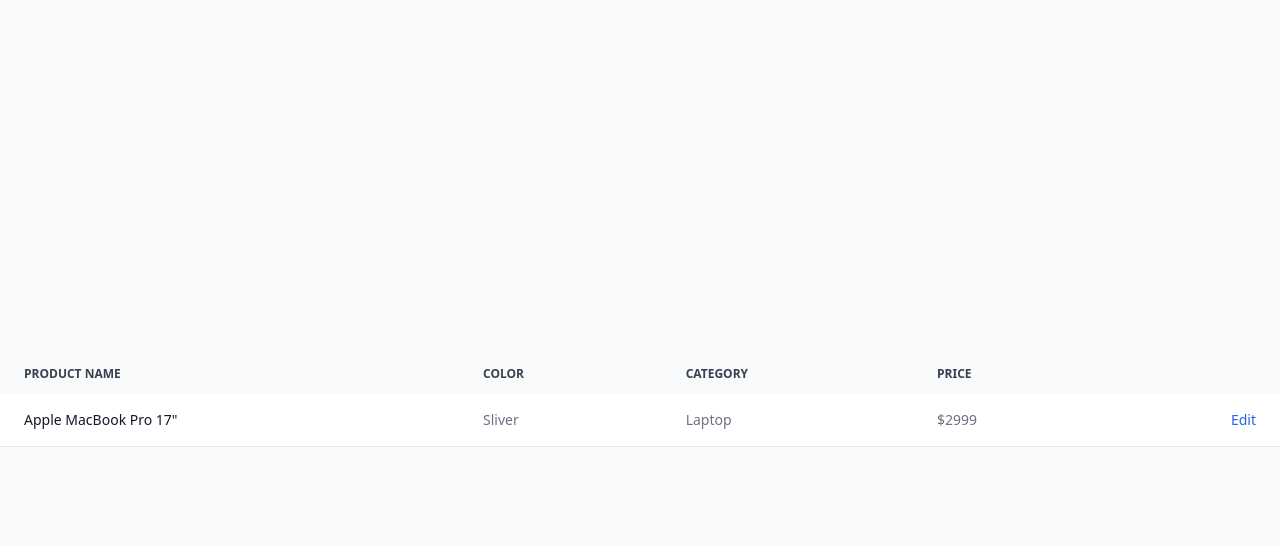
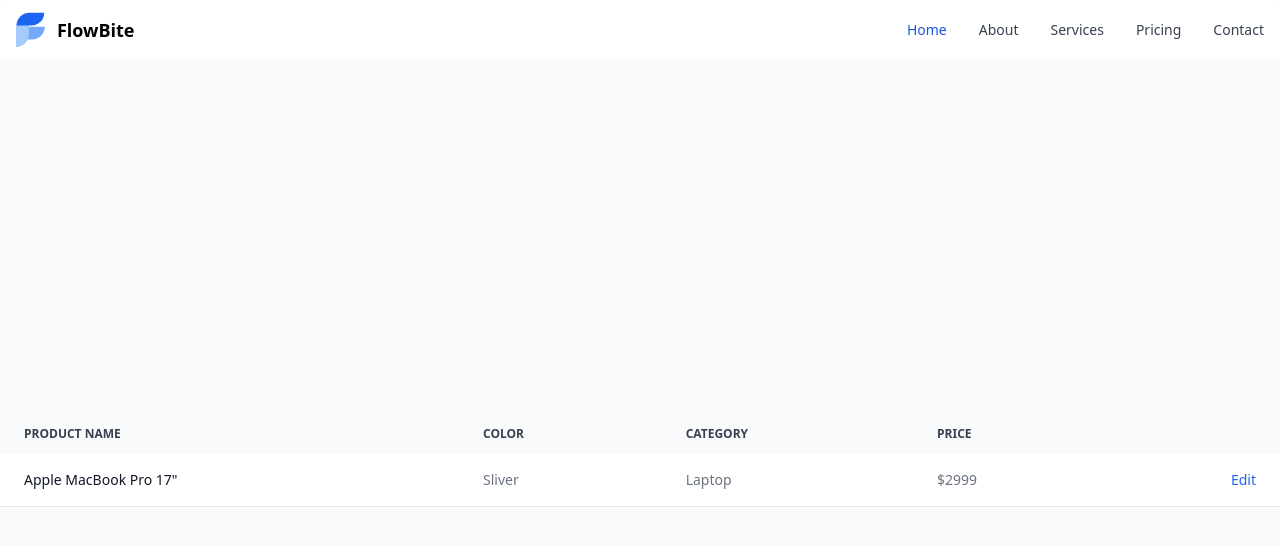
Before and after one commit to amiralidevmoon/react-redux-project, a React (Create React App) app: page / in a window 1280 px wide. Shown: the top 546 px of the page. Built offline with nearby package versions, Linux system fonts and the light colour scheme.

Commit message:
add header component

```diff
--- a/public/index.html
+++ b/public/index.html
@@ -25,6 +25,15 @@
       Learn how to configure a non-root public URL by running `npm run build`.
     -->
     <title>React App</title>
+    <!-- flowbit dark mode check -->
+    <script>
+        // On page load or when changing themes, best to add inline in `head` to avoid FOUC
+        if (localStorage.getItem('color-theme') === 'dark' || (!('color-theme' in localStorage) && window.matchMedia('(prefers-color-scheme: dark)').matches)) {
+            document.documentElement.classList.add('dark');
+        } else {
+            document.documentElement.classList.remove('dark')
+        }
+    </script>
 </head>
 <body class="bg-gray-50 dark:bg-gray-800">
 <noscript>You need to enable JavaScript to run this app.</noscript>
--- a/src/components/app.jsx
+++ b/src/components/app.jsx
@@ -1,11 +1,15 @@
 import {Route, Routes} from "react-router-dom";
 import Home from "../routes/users/home";
+import Header from "./layouts/header";
 
 function App() {
     return (
-        <Routes>
-            <Route path="/" element={<Home/>}/>
-        </Routes>
+        <>
+            <Header/>
+            <Routes>
+                <Route path="/" element={<Home/>}/>
+            </Routes>
+        </>
     );
 }
 
--- /dev/null
+++ b/src/components/layouts/header.jsx
@@ -0,0 +1,121 @@
+import React, {useState} from "react";
+
+const Header = () => {
+    const [burgerMenu, setburgerMenu] = useState(false);
+    return (
+        <nav class="bg-white border-gray-200 px-2 sm:px-4 py-2.5 rounded dark:bg-gray-800">
+            <div class="container flex flex-wrap justify-between items-center mx-auto">
+                <a href="#" class="flex">
+                    <svg
+                        class="mr-3 h-10"
+                        viewBox="0 0 52 72"
+                        fill="none"
+                        xmlns="http://www.w3.org/2000/svg"
+                    >
+                        <path
+                            d="M1.87695 53H28.7791C41.5357 53 51.877 42.7025 51.877 30H24.9748C12.2182 30 1.87695 40.2975 1.87695 53Z"
+                            fill="#76A9FA"
+                        ></path>
+                        <path
+                            d="M0.000409561 32.1646L0.000409561 66.4111C12.8618 66.4111 23.2881 55.9849 23.2881 43.1235L23.2881 8.87689C10.9966 8.98066 1.39567 19.5573 0.000409561 32.1646Z"
+                            fill="#A4CAFE"
+                        ></path>
+                        <path
+                            d="M50.877 5H23.9748C11.2182 5 0.876953 15.2975 0.876953 28H27.7791C40.5357 28 50.877 17.7025 50.877 5Z"
+                            fill="#1C64F2"
+                        ></path>
+                    </svg>
+                    <span class="self-center text-lg font-semibold whitespace-nowrap dark:text-white">
+            FlowBite
+          </span>
+                </a>
+                <button
+                    onClick={() => setburgerMenu(!burgerMenu)}
+                    type="button"
+                    class="inline-flex items-center p-2 ml-3 text-sm text-gray-500 rounded-lg md:hidden hover:bg-gray-100focus:outline-none focus:ring-2 focus:ring-gray-200 dark:text-gray-400 dark:hover:bg-gray-700 dark:focus:ring-gray-600"
+                    aria-controls="mobile-menu-2"
+                    aria-expanded="false"
+                >
+                    <span class="sr-only">Open main menu</span>
+                    <svg
+                        class="w-6 h-6"
+                        fill="currentColor"
+                        viewBox="0 0 20 20"
+                        xmlns="http://www.w3.org/2000/svg"
+                    >
+                        <path
+                            fill-rule="evenodd"
+                            d="M3 5a1 1 0 011-1h12a1 1 0 110 2H4a1 1 0 01-1-1zM3 10a1 1 0 011-1h12a1 1 0 110 2H4a1 1 0 01-1-1zM3 15a1 1 0 011-1h12a1 1 0 110 2H4a1 1 0 01-1-1z"
+                            clip-rule="evenodd"
+                        ></path>
+                    </svg>
+                    <svg
+                        class="hidden w-6 h-6"
+                        fill="currentColor"
+                        viewBox="0 0 20 20"
+                        xmlns="http://www.w3.org/2000/svg"
+                    >
+                        <path
+                            fill-rule="evenodd"
+                            d="M4.293 4.293a1 1 0 011.414 0L10 8.586l4.293-4.293a1 1 0 111.414 1.414L11.414 10l4.293 4.293a1 1 0 01-1.414 1.414L10 11.414l-4.293 4.293a1 1 0 01-1.414-1.414L8.586 10 4.293 5.707a1 1 0 010-1.414z"
+                            clip-rule="evenodd"
+                        ></path>
+                    </svg>
+                </button>
+                <div
+                    class={
+                        burgerMenu
+                            ? "w-full md:block md:w-auto"
+                            : "hidden w-full md:block md:w-auto"
+                    }
+                >
+                    <ul class="flex flex-col mt-4 md:flex-row md:space-x-8 md:mt-0 md:text-sm md:font-medium">
+                        <li>
+                            <a
+                                href="#"
+                                class="block py-2 pr-4 pl-3 text-white bg-blue-700 rounded md:bg-transparent md:text-blue-700 md:p-0 dark:text-white"
+                                aria-current="page"
+                            >
+                                Home
+                            </a>
+                        </li>
+                        <li>
+                            <a
+                                href="#"
+                                class="block py-2 pr-4 pl-3 text-gray-700 border-b border-gray-100 hover:bg-gray-50 md:hover:bg-transparent md:border-0 md:hover:text-blue-700 md:p-0 dark:text-gray-400 md:dark:hover:text-white dark:hover:bg-gray-700 dark:hover:text-white md:dark:hover:bg-transparent dark:border-gray-700"
+                            >
+                                About
+                            </a>
+                        </li>
+                        <li>
+                            <a
+                                href="#"
+                                class="block py-2 pr-4 pl-3 text-gray-700 border-b border-gray-100 hover:bg-gray-50 md:hover:bg-transparent md:border-0 md:hover:text-blue-700 md:p-0 dark:text-gray-400 md:dark:hover:text-white dark:hover:bg-gray-700 dark:hover:text-white md:dark:hover:bg-transparent dark:border-gray-700"
+                            >
+                                Services
+                            </a>
+                        </li>
+                        <li>
+                            <a
+                                href="#"
+                                class="block py-2 pr-4 pl-3 text-gray-700 border-b border-gray-100 hover:bg-gray-50 md:hover:bg-transparent md:border-0 md:hover:text-blue-700 md:p-0 dark:text-gray-400 md:dark:hover:text-white dark:hover:bg-gray-700 dark:hover:text-white md:dark:hover:bg-transparent dark:border-gray-700"
+                            >
+                                Pricing
+                            </a>
+                        </li>
+                        <li>
+                            <a
+                                href="#"
+                                class="block py-2 pr-4 pl-3 text-gray-700 hover:bg-gray-50 md:hover:bg-transparent md:border-0 md:hover:text-blue-700 md:p-0 dark:text-gray-400 md:dark:hover:text-white dark:hover:bg-gray-700 dark:hover:text-white md:dark:hover:bg-transparent"
+                            >
+                                Contact
+                            </a>
+                        </li>
+                    </ul>
+                </div>
+            </div>
+        </nav>
+    );
+};
+
+export default Header;
--- a/src/index.jsx
+++ b/src/index.jsx
@@ -3,6 +3,7 @@
 import './styles/index.css';
 import App from './components/app';
 import {BrowserRouter} from "react-router-dom";
+import 'flowbite';
 
 const root = ReactDOM.createRoot(document.getElementById('root'));
 root.render(
--- a/tailwind.config.js
+++ b/tailwind.config.js
@@ -1,9 +1,12 @@
 module.exports = {
     content: [
+        "./node_modules/flowbite/**/*.js",
         "./src/**/*.{js,jsx,ts,tsx}",
     ],
     theme: {
         extend: {},
     },
-    plugins: [],
+    plugins: [
+        require('flowbite/plugin')
+    ],
 }
```
